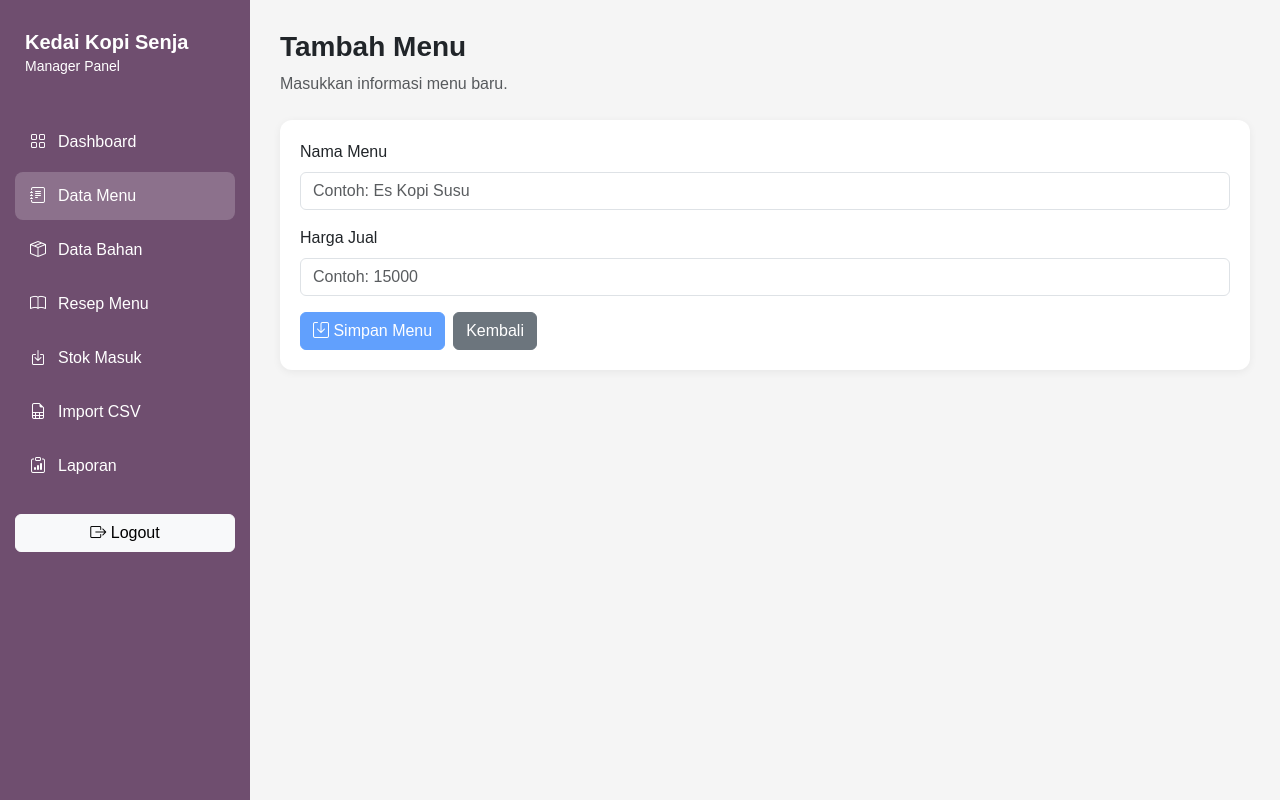
After one commit to lousianaprincesstampu-stack/UKK-KEDAI-KOPI-SENJA, a Laravel app: page /manager/menus/create in a window 1280 px wide. The commit adds this page. Run offline with Laravel 12, Linux system fonts and the light colour scheme; a user stored in the database is signed in; data comes from the database, SQL or seed files in the repository; parts of the project's set-up code (start-up, migrations or seed data) failed here and were passed over.

Commit message:
Add halaman menu dan layout manager

```diff
--- /dev/null
+++ b/app/Http/Controllers/Manager/MenuController.php
@@ -0,0 +1,27 @@
+<?php
+
+namespace App\Http\Controllers\Manager;
+
+// Mengimpor Controller utama Laravel.
+use App\Http\Controllers\Controller;
+
+// Mengimpor model Menu.
+use App\Models\Menu;
+
+class MenuController extends Controller
+{
+    // Menampilkan seluruh data menu.
+    public function index()
+    {
+        // Mengambil data menu berdasarkan ID terbaru.
+        $menus = Menu::orderBy('id', 'desc')->get();
+
+        // Mengirim data menu ke halaman daftar menu.
+        return view('manager.menus.index', compact('menus'));
+    }
+
+    public function create()
+    {
+    return view('manager.menus.create');
+    }
+}
--- /dev/null
+++ b/resources/views/manager/layouts/app.blade.php
@@ -0,0 +1,164 @@
+
+<!DOCTYPE html>
+<html lang="id">
+<head>
+    <meta charset="UTF-8">
+    <meta name="viewport" content="width=device-width, initial-scale=1.0">
+
+    <title>@yield('title', 'Manager - Kedai Kopi Senja')</title>
+
+    <!-- Bootstrap CSS -->
+    <link href="https://cdn.jsdelivr.net/npm/bootstrap@5.3.3/dist/css/bootstrap.min.css" rel="stylesheet">
+
+    <!-- Bootstrap Icons -->
+    <link href="https://cdn.jsdelivr.net/npm/bootstrap-icons@1.11.3/font/bootstrap-icons.css" rel="stylesheet">
+
+    <style>
+
+        body {
+            background-color: #f5f5f5;
+            font-family: Arial, sans-serif;
+            margin: 0;
+        }
+
+        .sidebar {
+            width: 250px;
+            min-height: 100vh;
+            background-color: #6f4e6f;
+            color: white;
+            position: fixed;
+            top: 0;
+            left: 0;
+            padding: 20px 15px;
+        }
+
+        .brand {
+            display: flex;
+            align-items: center;
+            gap: 10px;
+            padding: 10px;
+            margin-bottom: 30px;
+        }
+
+        .brand-icon {
+            font-size: 30px;
+        }
+
+        .brand h5 {
+            margin: 0;
+            font-weight: bold;
+        }
+
+        .sidebar a {
+            display: flex;
+            align-items: center;
+            gap: 12px;
+            color: white;
+            text-decoration: none;
+            padding: 12px 15px;
+            margin-bottom: 6px;
+            border-radius: 8px;
+        }
+
+        .sidebar a:hover,
+        .sidebar a.active {
+            background-color: rgba(255, 255, 255, 0.2);
+        }
+
+        .main-content {
+            margin-left: 250px;
+            padding: 30px;
+        }
+
+        .dashboard-card {
+            border: none;
+            border-radius: 12px;
+            box-shadow: 0 2px 8px rgba(0, 0, 0, 0.06);
+        }
+
+        .card-icon {
+            font-size: 28px;
+            color: #6f4e6f;
+        }
+
+        .table-container {
+            background-color: white;
+            border-radius: 12px;
+            padding: 20px;
+            box-shadow: 0 2px 8px rgba(0, 0, 0, 0.06);
+        }
+
+        /* Tampilan layar kecil */
+        @media (max-width: 768px) {
+            .sidebar {
+                width: 200px;
+            }
+
+            .main-content {
+                margin-left: 200px;
+                padding: 15px;
+            }
+        }
+    </style>
+</head>
+
+<body>
+
+    <!-- SIDEBAR -->
+    <div class="sidebar">
+
+        <div class="brand">
+            <div>
+                <h5>Kedai Kopi Senja</h5>
+                <small>Manager Panel</small>
+            </div>
+        </div>
+
+        <a href="{{ route('manager.dashboard') }}"
+           class="{{ request()->routeIs('manager.dashboard') ? 'active' : '' }}">
+            <i class="bi bi-grid"></i> Dashboard
+        </a>
+
+        <a href="{{ route('manager.menus.index') }}"
+           class="{{ request()->routeIs('manager.menus.*') ? 'active' : '' }}">
+            <i class="bi bi-journal-text"></i> Data Menu
+        </a>
+
+        <a href="#">
+            <i class="bi bi-box-seam"></i> Data Bahan
+        </a>
+
+        <a href="#">
+            <i class="bi bi-book"></i> Resep Menu
+        </a>
+
+        <a href="#">
+            <i class="bi bi-box-arrow-in-down"></i> Stok Masuk
+        </a>
+
+        <a href="#">
+            <i class="bi bi-file-earmark-spreadsheet"></i> Import CSV
+        </a>
+
+        <a href="#">
+            <i class="bi bi-clipboard-data"></i> Laporan
+        </a>
+
+        <form action="{{ route('logout') }}" method="POST" class="mt-4">
+            @csrf
+
+            <button type="submit" class="btn btn-light w-100">
+                <i class="bi bi-box-arrow-right"></i> Logout
+            </button>
+        </form>
+
+    </div>
+
+    <div class="main-content">
+        @yield('content')
+    </div>
+
+    <script src="https://cdn.jsdelivr.net/npm/bootstrap@5.3.3/dist/js/bootstrap.bundle.min.js"></script>
+
+</body>
+</html>
--- /dev/null
+++ b/resources/views/manager/menus/create.blade.php
@@ -0,0 +1,69 @@
+@extends('manager.layouts.app')
+
+@section('title', 'Tambah Menu - Kedai Kopi Senja')
+
+@section('content')
+
+
+    <div class="mb-4">
+        <h3 class="fw-bold">Tambah Menu</h3>
+
+        <p class="text-muted">
+            Masukkan informasi menu baru.
+        </p>
+    </div>
+
+    <div class="table-container">
+
+        <form action="#" method="POST">
+            @csrf
+
+            <div class="mb-3">
+                <label for="nama_menu" class="form-label">
+                    Nama Menu
+                </label>
+
+                <input
+                    type="text"
+                    class="form-control"
+                    id="nama_menu"
+                    name="nama_menu"
+                    placeholder="Contoh: Es Kopi Susu"
+                    required
+                >
+            </div>
+
+            <div class="mb-3">
+                <label for="harga_jual" class="form-label">
+                    Harga Jual
+                </label>
+
+                <input
+                    type="number"
+                    class="form-control"
+                    id="harga_jual"
+                    name="harga_jual"
+                    placeholder="Contoh: 15000"
+                    min="1"
+                    required
+                >
+            </div>
+
+            <div class="d-flex gap-2">
+
+                <button type="submit" class="btn btn-primary" disabled>
+                    <i class="bi bi-save"></i> Simpan Menu
+                </button>
+
+                <a href="{{ route('manager.menus.index') }}"
+                   class="btn btn-secondary">
+                    Kembali
+                </a>
+
+            </div>
+
+        </form>
+
+    </div>
+
+@endsection
--- a/routes/web.php
+++ b/routes/web.php
@@ -3,6 +3,7 @@
 use Illuminate\Support\Facades\Route;
 use App\Http\Controllers\AuthController;
 use App\Http\Controllers\ManagerController;
+use App\Http\Controllers\Manager\MenuController;
 
 // Halaman utama diarahkan ke login.
 Route::get('/', function () {
@@ -22,8 +23,18 @@ Route::middleware(['auth', 'role:manager'])
     ->name('manager.')
     ->group(function () {
 
-    Route::get('/dashboard', [ManagerController::class, 'index'])
+        // Halaman Dashboard Manager.
+        Route::get('/dashboard', [ManagerController::class, 'index'])
             ->name('dashboard');
+
+        // Halaman Data Menu Manager.
+        Route::get('/menus', [MenuController::class, 'index'])
+            ->name('menus.index');
+
+         // Halaman formulir tambah menu.
+        Route::get('/menus/create', [MenuController::class, 'create'])
+            ->name('menus.create');
+
     });
 
     // Route khusus Kasir. Pengguna hrs login dan memiliki role cashier.
```
Also changed, not shown: app/Http/Controllers/ManagerController.php (+13 -11 lines), resources/views/manager/dashboard.blade.php (+21 -180 lines), resources/views/manager/menus/index.blade.php (added, +78 -0 lines), database/migrations/2026_11_14_070250_repair_menu_recipe_stock_entry_tables.php (added).
